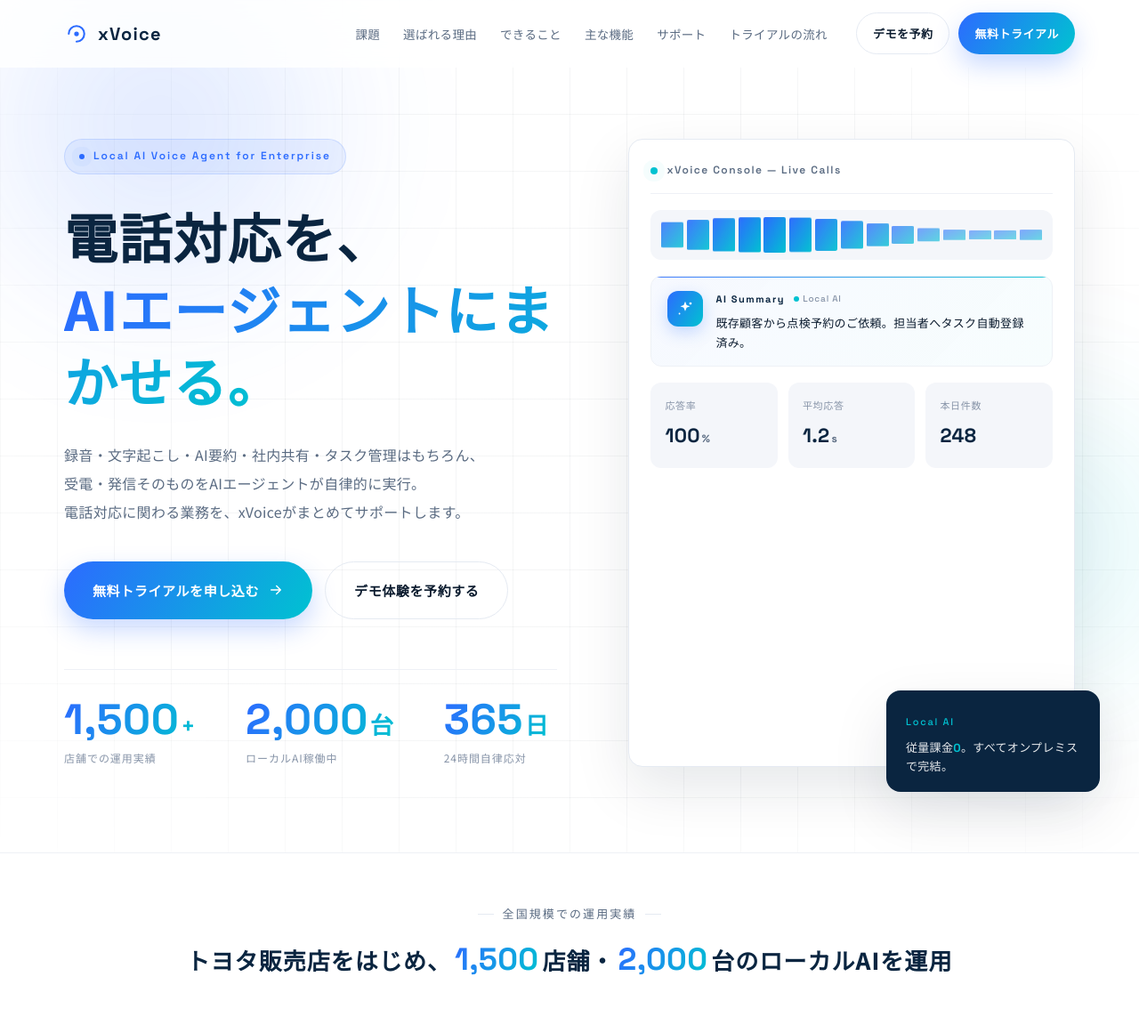
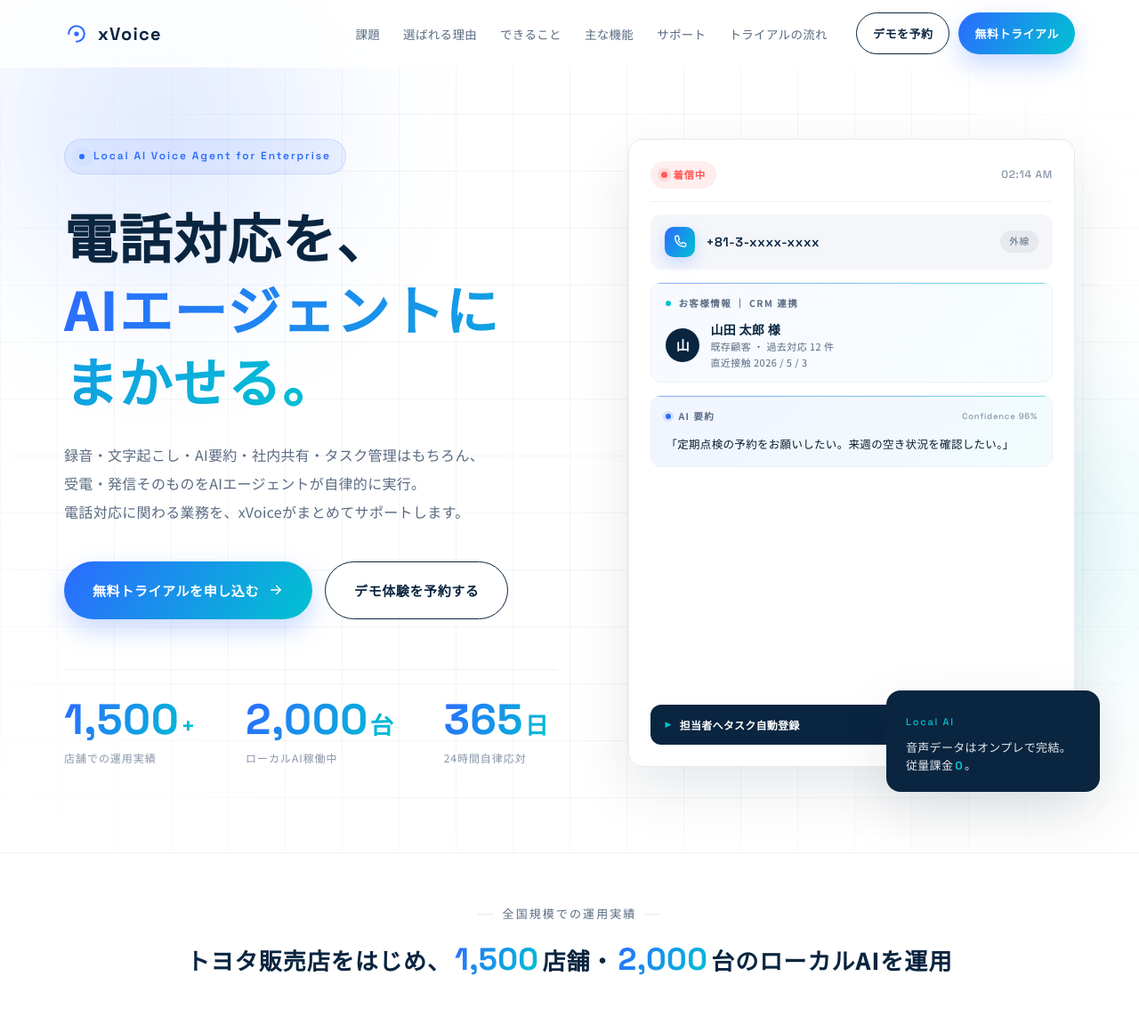
Before and after one commit to tagukichi/ailp, a PHP site: page / in a window 1280 px wide. Shown: the top 1161 px of the page at 89% size. Run offline with PHP 8.4, Linux system fonts and the light colour scheme.

Commit message:
Refine hero section: title break, ghost button visibility, FV visual
- Hero タイトル「AIエージェントにまかせる。」が中途半端に折り返
  さないよう <br> を挿入
- btn-ghost を白背景＋濃い枠線に変更し、ライトな背景上での
  視認性を向上（デモ予約ボタンが背景に埋もれる問題を解消）
- FV 右側ビジュアルを「お客様情報の自動表示」シーンに刷新
  着信中 → 顧客情報自動取得 → AI要約 → 担当者へ自動タスク登録
  までを一枚で見せる構成に変更

https://claude.ai/code/session_01VvpNzxcfpMxrdihR2yd2i8

```diff
--- a/index.html
+++ b/index.html
@@ -80,7 +80,7 @@
           </span>
           <h1 class="hero-title">
             電話対応を、<br>
-            <span class="hero-title-em">AIエージェントにまかせる。</span>
+            <span class="hero-title-em">AIエージェントに<br class="hero-title-br">まかせる。</span>
           </h1>
           <p class="hero-lead">
             録音・文字起こし・AI要約・社内共有・タスク管理はもちろん、<br>
@@ -114,50 +114,53 @@
         <div class="hero-visual" aria-hidden="true">
           <div class="visual-card visual-main">
             <div class="visual-card-head">
-              <span class="visual-dot"></span>
-              <span class="visual-label">xVoice Console — Live Calls</span>
+              <span class="visual-pill visual-pill-live">
+                <span class="live-dot"></span>着信中
+              </span>
+              <span class="visual-time">02:14 AM</span>
             </div>
-            <div class="visual-wave">
-              <span></span><span></span><span></span><span></span><span></span>
-              <span></span><span></span><span></span><span></span><span></span>
-              <span></span><span></span><span></span><span></span><span></span>
+
+            <div class="visual-caller">
+              <span class="caller-icon" aria-hidden="true">
+                <svg viewBox="0 0 24 24" fill="none">
+                  <path d="M5 5a2 2 0 0 1 2-2h2.5l2 5-2.2 1.3a12 12 0 0 0 5.4 5.4L16 12.5l5 2V17a2 2 0 0 1-2 2A14 14 0 0 1 5 5z" stroke="currentColor" stroke-width="1.7" stroke-linejoin="round"/>
+                </svg>
+              </span>
+              <span class="caller-num">+81-3-xxxx-xxxx</span>
+              <span class="caller-tag">外線</span>
             </div>
-            <div class="visual-row">
-              <div class="visual-summary">
-                <div class="summary-avatar" aria-hidden="true">
-                  <svg viewBox="0 0 24 24" fill="none">
-                    <path d="M12 3l1.8 4.5L18 9l-4.2 1.5L12 15l-1.8-4.5L6 9l4.2-1.5L12 3z" fill="currentColor"/>
-                    <circle cx="18.5" cy="5.5" r="1.5" fill="currentColor"/>
-                    <circle cx="5" cy="18" r="1" fill="currentColor"/>
-                  </svg>
-                </div>
-                <div class="summary-body">
-                  <div class="summary-meta">
-                    <span class="summary-tag">AI Summary</span>
-                    <span class="summary-confidence"><i></i>Local AI</span>
-                  </div>
-                  <p>既存顧客から点検予約のご依頼。担当者へタスク自動登録済み。</p>
+
+            <div class="visual-block">
+              <div class="block-tag">
+                <span class="tag-icon"></span>お客様情報 ｜ CRM 連携
+              </div>
+              <div class="visual-customer">
+                <div class="customer-avatar">山</div>
+                <div class="customer-body">
+                  <strong>山田 太郎 様</strong>
+                  <span class="customer-meta">既存顧客 ・ 過去対応 12 件</span>
+                  <span class="customer-meta">直近接触 2026 / 5 / 3</span>
                 </div>
               </div>
             </div>
-            <div class="visual-row visual-row-grid">
-              <div class="visual-mini">
-                <span class="mini-label">応答率</span>
-                <strong>100<small>%</small></strong>
+
+            <div class="visual-block visual-block-ai">
+              <div class="block-tag">
+                <span class="tag-icon tag-icon-ai"></span>AI 要約
+                <span class="confidence">Confidence 96%</span>
               </div>
-              <div class="visual-mini">
-                <span class="mini-label">平均応答</span>
-                <strong>1.2<small>s</small></strong>
-              </div>
-              <div class="visual-mini">
-                <span class="mini-label">本日件数</span>
-                <strong>248</strong>
-              </div>
+              <p class="ai-summary-text">「定期点検の予約をお願いしたい。来週の空き状況を確認したい。」</p>
+            </div>
+
+            <div class="visual-action">
+              <span class="action-arrow">▸</span>
+              <span class="action-label">担当者へタスク自動登録</span>
+              <span class="action-target">→ 営業部・佐藤</span>
             </div>
           </div>
           <div class="visual-card visual-sub">
             <span class="sub-tag">Local AI</span>
-            <p>従量課金<em>0</em>。すべてオンプレミスで完結。</p>
+            <p>音声データはオンプレで完結。<br>従量課金<em>0</em>。</p>
           </div>
         </div>
       </div>
--- a/style.css
+++ b/style.css
@@ -104,11 +104,11 @@ p { margin: 0; }
 .btn-primary:hover .btn-arrow { transform: translateX(4px); }
 
 .btn-ghost {
-  background: transparent;
-  color: var(--color-text);
-  border: 1px solid var(--color-border);
-}
-.btn-ghost:hover { border-color: var(--color-primary); color: var(--color-primary); transform: translateY(-2px); }
+  background: rgba(255, 255, 255, .9);
+  color: var(--color-primary);
+  border: 1.5px solid var(--color-primary);
+}
+.btn-ghost:hover { background: var(--color-primary); color: #fff; transform: translateY(-2px); box-shadow: 0 12px 28px rgba(11, 27, 46, .2); }
 
 .btn-white { background: #fff; color: var(--color-primary); }
 .btn-white:hover { transform: translateY(-2px); box-shadow: 0 14px 32px rgba(0, 0, 0, .18); }
@@ -432,11 +432,11 @@ p { margin: 0; }
   letter-spacing: 0.08em;
 }
 
-/* Hero Visual */
+/* Hero Visual — A: Customer info auto-display */
 .hero-visual {
   position: relative;
   height: 100%;
-  min-height: 460px;
+  min-height: 520px;
 }
 .visual-card {
   position: absolute;
@@ -450,159 +450,196 @@ p { margin: 0; }
   inset: 0;
   display: flex;
   flex-direction: column;
-  gap: 18px;
-}
+  gap: 14px;
+}
+
 .visual-card-head {
   display: flex;
   align-items: center;
-  gap: 10px;
+  justify-content: space-between;
   padding-bottom: 14px;
   border-bottom: 1px solid var(--color-border-soft);
 }
-.visual-dot {
-  width: 8px; height: 8px;
+.visual-pill {
+  display: inline-flex;
+  align-items: center;
+  gap: 6px;
+  padding: 5px 12px;
+  border-radius: var(--radius-pill);
+  font-size: 11.5px;
+  font-weight: 700;
+  letter-spacing: 0.06em;
+}
+.visual-pill-live {
+  background: rgba(255, 86, 86, .1);
+  color: #ff5656;
+}
+.visual-pill-live .live-dot {
+  width: 7px; height: 7px;
   border-radius: 50%;
-  background: var(--color-cyan);
-  box-shadow: 0 0 0 4px rgba(0, 194, 209, .15);
-  animation: pulse-cyan 2s var(--ease-out) infinite;
-}
-@keyframes pulse-cyan {
-  0%, 100% { box-shadow: 0 0 0 4px rgba(0, 194, 209, .15); }
-  50% { box-shadow: 0 0 0 8px rgba(0, 194, 209, .04); }
-}
-.visual-label {
+  background: #ff5656;
+  box-shadow: 0 0 0 4px rgba(255, 86, 86, .15);
+  animation: livePulse 1.4s var(--ease-out) infinite;
+}
+.visual-time {
   font-family: var(--font-en);
   font-size: 12px;
-  font-weight: 600;
-  color: var(--color-text-sub);
-  letter-spacing: 0.12em;
-}
-
-.visual-wave {
-  display: flex;
-  align-items: center;
-  gap: 4px;
-  height: 56px;
-  padding: 8px 12px;
+  color: var(--color-text-mute);
+  letter-spacing: 0.06em;
+}
+
+.visual-caller {
+  display: flex;
+  align-items: center;
+  gap: 12px;
+  padding: 14px 16px;
   background: var(--color-bg-soft);
   border-radius: var(--radius);
 }
-.visual-wave span {
+.caller-icon {
+  width: 34px; height: 34px;
+  flex-shrink: 0;
+  border-radius: 10px;
+  background: var(--grad-accent);
+  color: #fff;
+  display: inline-flex;
+  align-items: center;
+  justify-content: center;
+  box-shadow: 0 6px 16px rgba(44, 107, 255, .22);
+}
+.caller-icon svg { width: 18px; height: 18px; }
+.caller-num {
   flex: 1;
-  height: 100%;
-  background: var(--grad-accent);
-  border-radius: 2px;
-  animation: wave 1.4s ease-in-out infinite;
-  transform-origin: center;
-}
-.visual-wave span:nth-child(1) { animation-delay: 0s; }
-.visual-wave span:nth-child(2) { animation-delay: .08s; }
-.visual-wave span:nth-child(3) { animation-delay: .16s; }
-.visual-wave span:nth-child(4) { animation-delay: .24s; }
-.visual-wave span:nth-child(5) { animation-delay: .32s; }
-.visual-wave span:nth-child(6) { animation-delay: .40s; }
-.visual-wave span:nth-child(7) { animation-delay: .48s; }
-.visual-wave span:nth-child(8) { animation-delay: .56s; }
-.visual-wave span:nth-child(9) { animation-delay: .64s; }
-.visual-wave span:nth-child(10) { animation-delay: .72s; }
-.visual-wave span:nth-child(11) { animation-delay: .80s; }
-.visual-wave span:nth-child(12) { animation-delay: .88s; }
-.visual-wave span:nth-child(13) { animation-delay: .96s; }
-.visual-wave span:nth-child(14) { animation-delay: 1.04s; }
-.visual-wave span:nth-child(15) { animation-delay: 1.12s; }
-@keyframes wave {
-  0%, 100% { transform: scaleY(0.25); opacity: .55; }
-  50% { transform: scaleY(1); opacity: 1; }
-}
-
-.visual-row { display: flex; gap: 12px; }
-.visual-row-grid { display: grid; grid-template-columns: repeat(3, 1fr); }
-
-.visual-summary {
-  flex: 1;
-  display: grid;
-  grid-template-columns: 40px 1fr;
-  gap: 14px;
-  padding: 16px 18px;
+  font-family: var(--font-en);
+  font-size: 14.5px;
+  font-weight: 600;
+  color: var(--color-primary);
+  letter-spacing: 0.04em;
+}
+.caller-tag {
+  font-size: 10.5px;
+  padding: 3px 10px;
+  background: rgba(11, 27, 46, .06);
+  color: var(--color-text-sub);
+  border-radius: var(--radius-pill);
+  letter-spacing: 0.08em;
+}
+
+.visual-block {
+  padding: 14px 16px;
   background: linear-gradient(135deg, rgba(44, 107, 255, .04), rgba(0, 194, 209, .03));
   border: 1px solid var(--color-border-soft);
   border-radius: var(--radius);
   position: relative;
   overflow: hidden;
 }
-.visual-summary::before {
+.visual-block::before {
   content: "";
   position: absolute;
   top: 0; left: 0;
   width: 100%; height: 1px;
   background: var(--grad-accent);
-  opacity: .85;
-}
-.summary-avatar {
-  width: 40px; height: 40px;
-  border-radius: 12px;
-  background: var(--grad-accent);
-  color: #fff;
-  display: flex;
-  align-items: center;
-  justify-content: center;
-  box-shadow: 0 6px 18px rgba(44, 107, 255, .25);
-}
-.summary-avatar svg { width: 22px; height: 22px; }
-.summary-meta {
-  display: flex;
-  align-items: center;
-  gap: 10px;
-  margin-bottom: 6px;
-}
-.summary-tag {
-  font-family: var(--font-en);
-  font-size: 11px;
+  opacity: .5;
+}
+.block-tag {
+  display: flex;
+  align-items: center;
+  gap: 8px;
+  font-size: 10.5px;
   font-weight: 700;
   letter-spacing: 0.14em;
-  color: var(--color-primary);
-}
-.summary-confidence {
-  display: inline-flex;
-  align-items: center;
-  gap: 4px;
-  font-family: var(--font-en);
-  font-size: 10px;
-  letter-spacing: 0.08em;
-  color: var(--color-text-mute);
-}
-.summary-confidence i {
+  color: var(--color-text-sub);
+  margin-bottom: 10px;
+  text-transform: uppercase;
+}
+.tag-icon {
   width: 6px; height: 6px;
   border-radius: 50%;
   background: var(--color-cyan);
   display: inline-block;
 }
-.visual-summary p {
-  font-size: 13px;
-  line-height: 1.65;
-  color: var(--color-text);
-}
-
-.visual-mini {
-  padding: 16px;
-  background: var(--color-bg-soft);
-  border-radius: var(--radius);
+.tag-icon-ai {
+  background: var(--color-accent);
+  box-shadow: 0 0 0 3px rgba(44, 107, 255, .15);
+}
+.confidence {
+  margin-left: auto;
+  font-family: var(--font-en);
+  font-size: 9.5px;
+  letter-spacing: 0.08em;
+  color: var(--color-text-mute);
+  font-weight: 500;
+  text-transform: none;
+}
+
+.visual-customer {
+  display: grid;
+  grid-template-columns: 38px 1fr;
+  gap: 12px;
+  align-items: center;
+}
+.customer-avatar {
+  width: 38px; height: 38px;
+  border-radius: 50%;
+  background: var(--color-primary);
+  color: #fff;
+  font-weight: 700;
+  font-size: 15px;
+  display: flex;
+  align-items: center;
+  justify-content: center;
+}
+.customer-body {
   display: flex;
   flex-direction: column;
-  gap: 4px;
-}
-.mini-label {
-  font-size: 11px;
-  color: var(--color-text-mute);
-  letter-spacing: 0.06em;
-}
-.visual-mini strong {
-  font-family: var(--font-en);
-  font-size: 22px;
+  gap: 2px;
+  line-height: 1.4;
+}
+.customer-body strong {
+  font-size: 14px;
   font-weight: 700;
   color: var(--color-primary);
 }
-.visual-mini strong small { font-size: 12px; margin-left: 2px; color: var(--color-text-sub); }
+.customer-meta {
+  font-size: 11px;
+  color: var(--color-text-sub);
+  letter-spacing: 0.04em;
+}
+
+.visual-block-ai {
+  background: linear-gradient(135deg, rgba(44, 107, 255, .07), rgba(0, 194, 209, .05));
+}
+.ai-summary-text {
+  font-size: 12.5px;
+  line-height: 1.75;
+  color: var(--color-text);
+}
+
+.visual-action {
+  display: flex;
+  align-items: center;
+  gap: 10px;
+  padding: 12px 16px;
+  background: var(--color-primary);
+  border-radius: var(--radius);
+  color: #fff;
+  font-size: 12px;
+  margin-top: auto;
+}
+.action-arrow {
+  color: var(--color-cyan);
+  font-weight: 700;
+  font-family: var(--font-en);
+}
+.action-label {
+  flex: 1;
+  font-weight: 600;
+  letter-spacing: 0.02em;
+}
+.action-target {
+  font-size: 11px;
+  color: rgba(255, 255, 255, .7);
+}
 
 .visual-sub {
   position: absolute;
@@ -628,7 +665,7 @@ p { margin: 0; }
   line-height: 1.6;
   color: rgba(255, 255, 255, .9);
 }
-.visual-sub em { color: var(--color-cyan); font-style: normal; font-weight: 700; font-family: var(--font-en); }
+.visual-sub em { color: var(--color-cyan); font-style: normal; font-weight: 700; font-family: var(--font-en); margin: 0 2px; }
 
 /* ============================================================
    TRUST
```
